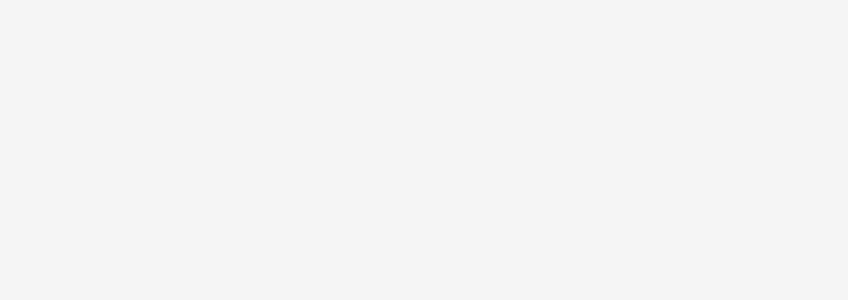
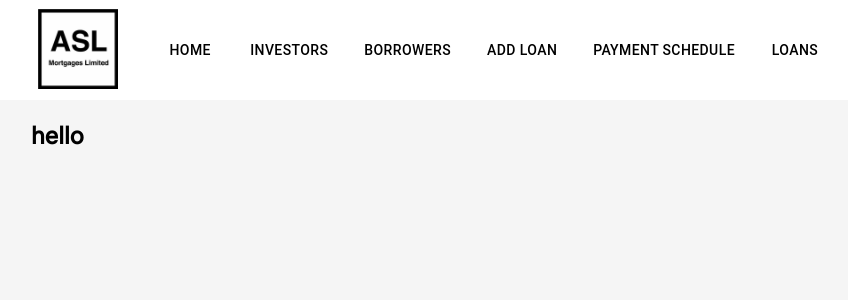
Before and after one commit to frontierSpaceAlien/ASLMortgages_POC, a React (Create React App) app: page / in a window 1280 px wide. Shown: the top 300 px of the page, without its empty margins (33-881 px from the left). Built offline with nearby package versions, Linux system fonts and the light colour scheme.

Commit message:
changed navbar to buttons

```diff
--- a/package.json
+++ b/package.json
@@ -1,6 +1,6 @@
 {
   "name": "aslmortgages_poc",
-  "homepage": "/Browse",
+  "homepage": "/",
   "version": "0.1.0",
   "private": true,
   "dependencies": {
--- a/src/App.js
+++ b/src/App.js
@@ -1,19 +1,19 @@
-import React from "react";
+import * as React from "react";
 import {
   Route,
   NavLink,
   BrowserRouter as Router,
-  Routes
+  Routes,
 } from "react-router-dom";
+import Button from '@mui/material/Button';
 import Browse from "./pages/Browse";
 import Borrowers from "./pages/Borrower";
 import AddLoan from "./pages/AddLoan";
 import logo from "./assets/logo/image01.png"
 
 const App = () =>  {
-
   return (
-        <Router basename="/Browse">
+        <Router>
           <div>
               <ul className="header">
               <li>
@@ -25,12 +25,12 @@ const App = () =>  {
 {/* Remember to change the header names to appropriate tab names
 remove this comment when done */}
               </li>
-                <li><NavLink to = "/">Home</NavLink></li>
-                <li><NavLink to = "/Investors">Investors</NavLink></li>
-                <li><NavLink to = "/Borrowers">Borrowers</NavLink></li>
-                <li><NavLink to = "/AddLoan ">Add Loan</NavLink></li>
-                <li><NavLink to = "/Schedule">Payment Schedule</NavLink></li>
-                <li><NavLink to = "/Loans">Loans</NavLink></li>
+                <li><NavLink to = "/"><Button sx={{ color: 'black'}}>Home</Button></NavLink></li>
+                <li><NavLink to ="/Investors"><Button sx={{ color: 'black'}}>Investors</Button></NavLink></li>
+                <li><NavLink to ="/Borrowers"><Button sx={{ color: 'black'}}>Borrowers</Button></NavLink></li>
+                <li><NavLink to = "/AddLoan "><Button sx={{ color: 'black'}}>Add Loan</Button></NavLink></li>
+                <li><NavLink to = "/Schedule"><Button sx={{ color: 'black'}}>Payment Schedule</Button></NavLink></li>
+                <li><NavLink to = "/Loans"><Button sx={{ color: 'black'}}>Loans</Button></NavLink></li>
               </ul>
               <div className="content">
                 <Routes>
```
